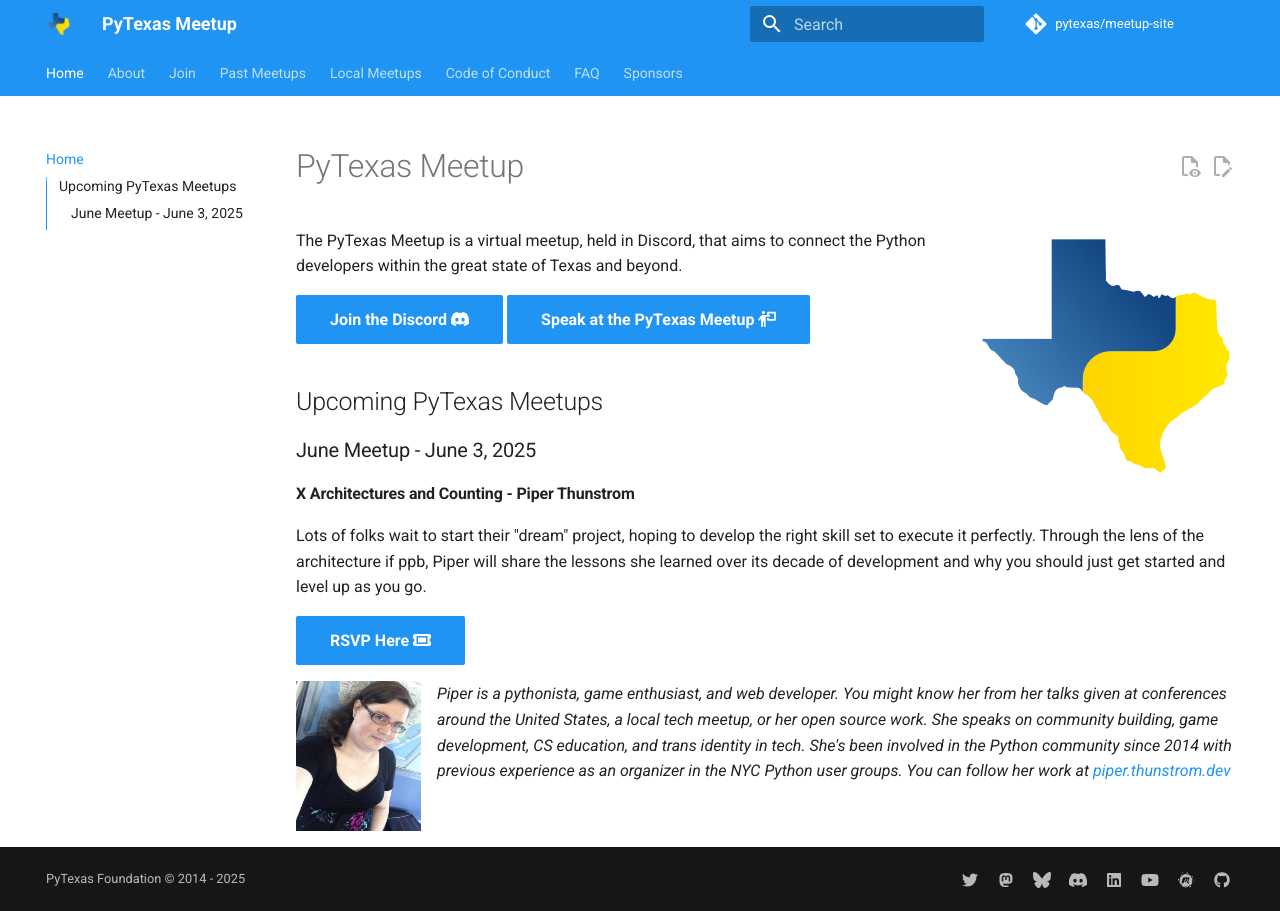
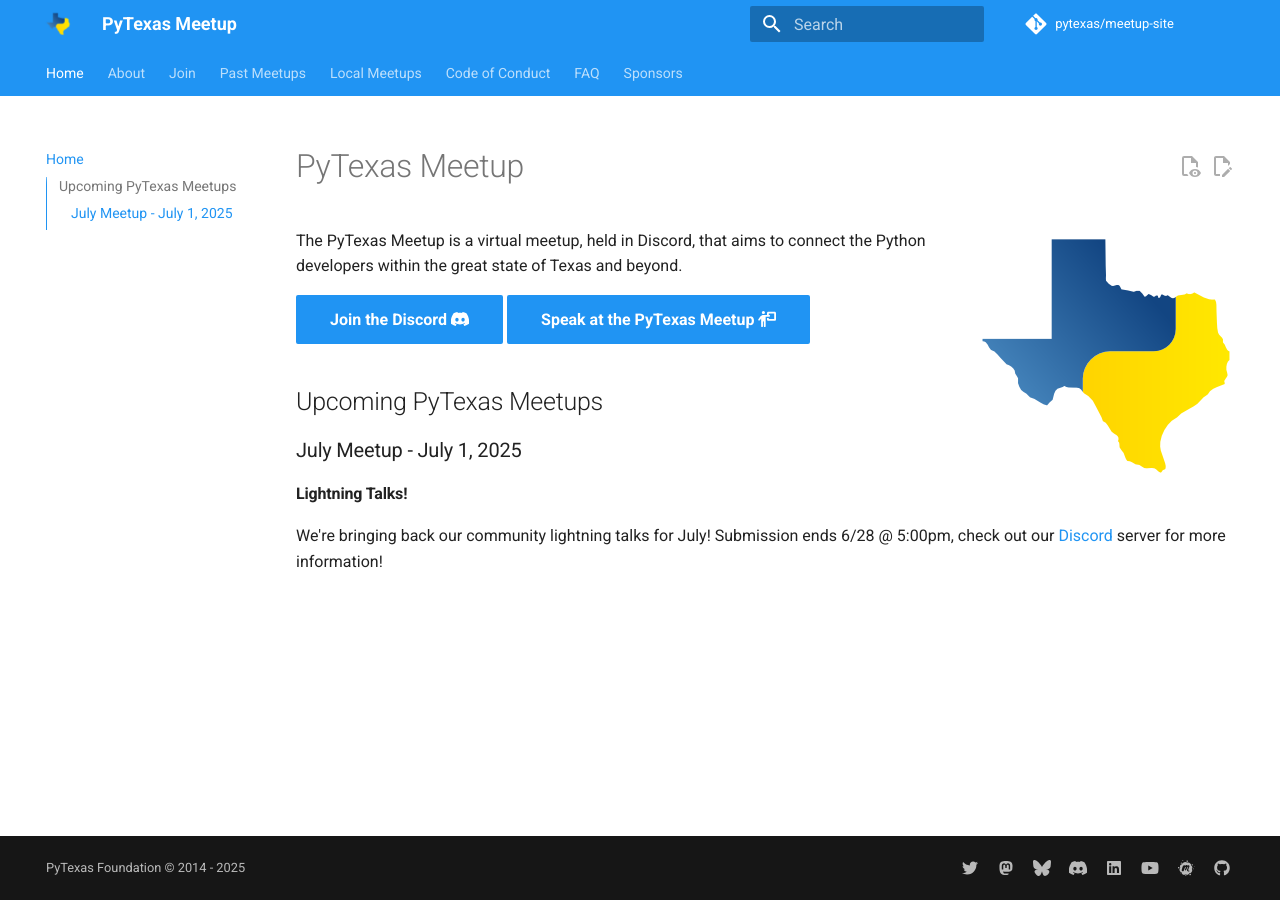
Before and after one commit to pytexas/meetup, an MkDocs documentation site: the page built from docs/index.md, in a window 1280 px wide. Built offline with MkDocs 1.6.1 and Material for MkDocs 9.7.7, drawn with Linux system fonts in a browser that asks for light colours; comment, search, counter and statistics services are not loaded.

Commit message:
July updates

```diff
--- a/docs/index.md
+++ b/docs/index.md
@@ -17,18 +17,8 @@
 
 ## Upcoming PyTexas Meetups
 
-### June Meetup - June 3, 2025
+### July Meetup - July 1, 2025
 
-#### X Architectures and Counting - Piper Thunstrom
+#### Lightning Talks!
 
-Lots of folks wait to start their "dream" project, hoping to develop the right skill set to execute it perfectly. Through the lens of the architecture if ppb, Piper will share the lessons she learned over its decade of development and why you should just get started and level up as you go.
-
-[RSVP Here :fontawesome-solid-ticket:](https://discord.gg/jNPAbcNukj?event=1375955432342032415){ .md-button .md-button--primary}
-
-![Piper Thunstrom Avatar](assets/images/piper-thunstrom.jpg){: style="height:150px;width:125px" align=left}
-
-*Piper is a pythonista, game enthusiast, and web developer.
-You might know her from her talks given at conferences around the United States, a local tech meetup, or her open source work.
-She speaks on community building, game development, CS education, and trans identity in tech.
-She's been involved in the Python community since 2014 with previous experience as an organizer in the NYC Python user groups.
-You can follow her work at [piper.thunstrom.dev](https://piper.thunstrom.dev)*
+We're bringing back our community lightning talks for July! Submission ends 6/28 @ 5:00pm, check out our [Discord](https://discord.gg/jNPAbcNukj) server for more information!
```
Also changed, not shown: docs/past_meetups/posts/2025-06-03.md (added, +24 -0 lines).
